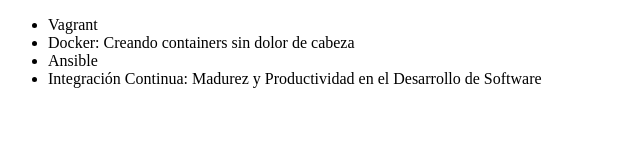
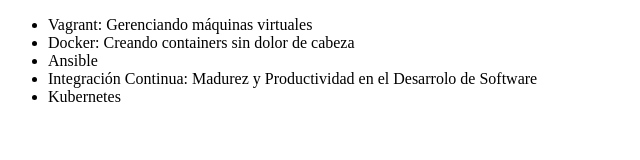
Before and after one commit to canay2207/alura-git, a plain HTML site: page index.html in a window 1280 px wide. Shown: the whole page, without its empty margins (0-640 px from the left). Drawn offline with Linux system fonts and the light colour scheme.

Commit message:
Actualizado de archivos

```diff
--- a/index.html
+++ b/index.html
@@ -1,17 +1,16 @@
 <!DOCTYPE html>
-<html lang="es">
+<html lang="en">
     <head>
         <meta charset="UTF-8">
-    <meta http-equiv="X-UA-Compatible" content="IE=edge">
-    <meta name="viewport" content="width=device-width, initial-scale=1.0">
-    <title>Cursos Alura</title>
+        <title>Lista de Cursos de DevOps de Alura</title>
     </head>
     <body>
         <ul>
-        <li>Vagrant</li>
+            <li>Vagrant: Gerenciando máquinas virtuales</li>
             <li>Docker: Creando containers sin dolor de cabeza</li>
             <li>Ansible</li>
-        <li>Integración Continua: Madurez y Productividad en el Desarrollo de Software</li>
+            <li>Integración Continua: Madurez y Productividad en el Desarrolo de Software</li>
+            <li>Kubernetes</li>
         </ul>
     </body>
 </html>
```
Also changed, not shown: 1 other file. Lines whose indentation alone changed are shown as unchanged.
